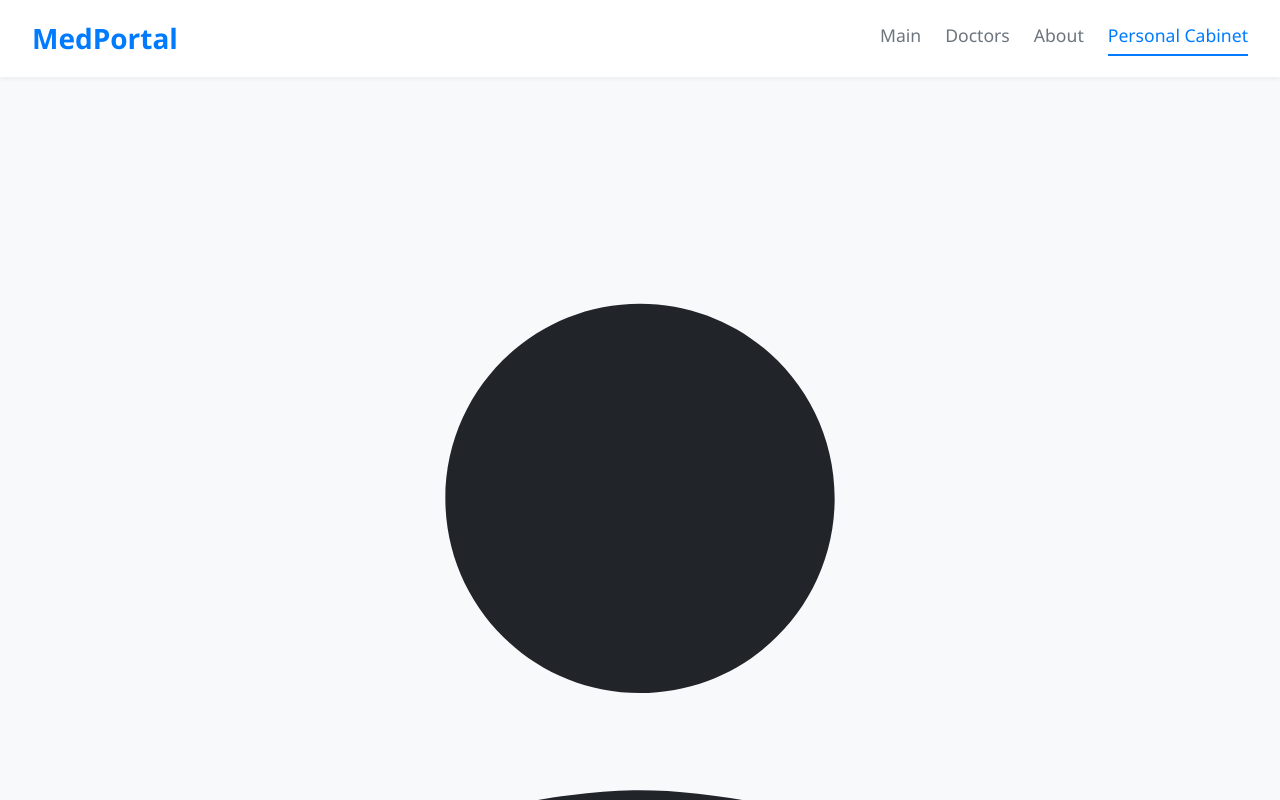
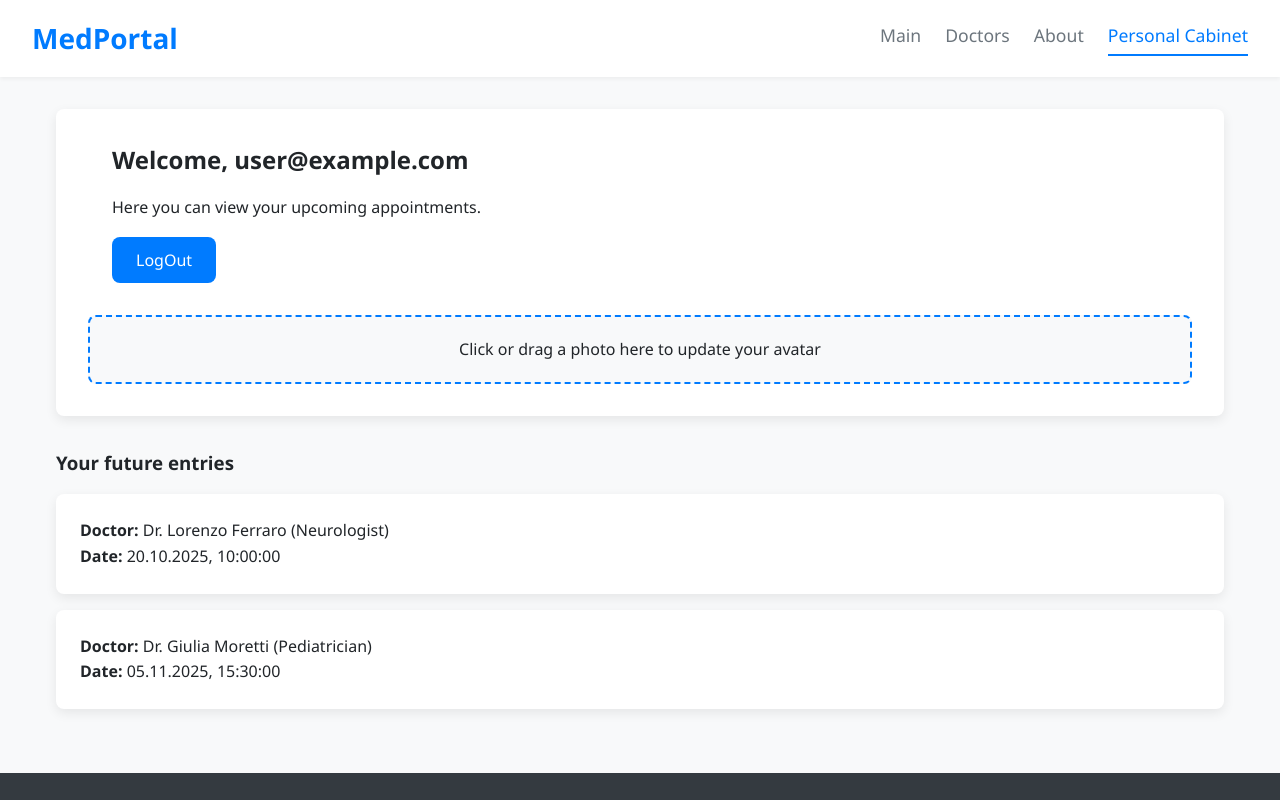
Before and after one commit to Cauteros974/medical-portal, a React (Vite) app: page /profile in a window 1280 px wide. Both pictures are taken after typing "name@example.com", "Sample123" into the empty fields and a click on the button "LogIn". Shown: the top 800 px of the page. Built offline with nearby package versions, Linux system fonts and the light colour scheme.

Commit message:
Update App.css

```diff
--- a/src/App.css
+++ b/src/App.css
@@ -253,3 +253,49 @@
     flex-direction: column;
   }
 }
+
+/* --- Стилі для оновленого профілю --- */
+.profile-container {
+  background: var(--surface-color);
+  padding: 2rem;
+  border-radius: var(--border-radius);
+  box-shadow: var(--box-shadow);
+}
+
+.profile-header {
+  display: flex;
+  align-items: center;
+  gap: 1.5rem;
+  margin-bottom: 2rem;
+}
+
+.profile-avatar {
+  width: 100px;
+  height: 100px;
+  border-radius: 50%;
+  object-fit: cover;
+  border: 4px solid var(--primary-color);
+}
+
+.profile-avatar-placeholder {
+  width: 100px;
+  height: 100px;
+  border-radius: 50%;
+  background-color: var(--border-color);
+  display: flex;
+  align-items: center;
+  justify-content: center;
+  color: var(--secondary-color);
+  border: 4px solid var(--border-color);
+}
+
+.profile-avatar-placeholder svg {
+  width: 60px;
+  height: 60px;
+}
+
+.profile-dropzone {
+  margin-top: 1.5rem;
+  border: 2px dashed var(--primary-color);
+  background-color: #f8f9fa;
+}
```
